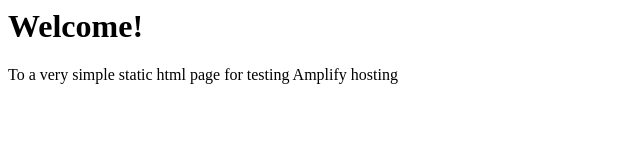
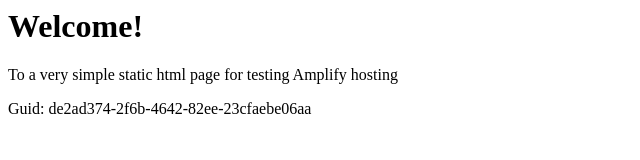
Before and after one commit to aws-aemilia-bah/Github-PR-Commit-Integration-Test-DoNotTouch-GitHubAutoBuildPrPreviewCanaryTest-v1-prod-me-south-1, a website: page src/index.html in a window 1280 px wide. Shown: the whole page, without its empty margins (0-640 px from the left). Drawn offline with Linux system fonts and the light colour scheme.

Commit message:
commit from integ tests

```diff
--- a/src/index.html
+++ b/src/index.html
@@ -1,3 +1,5 @@
+
+
 <html lang="en">
 
 <head>
@@ -10,6 +12,6 @@
 <body>
     <h1>Welcome!</h1>
     <p>To a very simple static html page for testing Amplify hosting</p>
-</body>
+    <p>Guid: de2ad374-2f6b-4642-82ee-23cfaebe06aa</p></body>
 
 </html>
```
